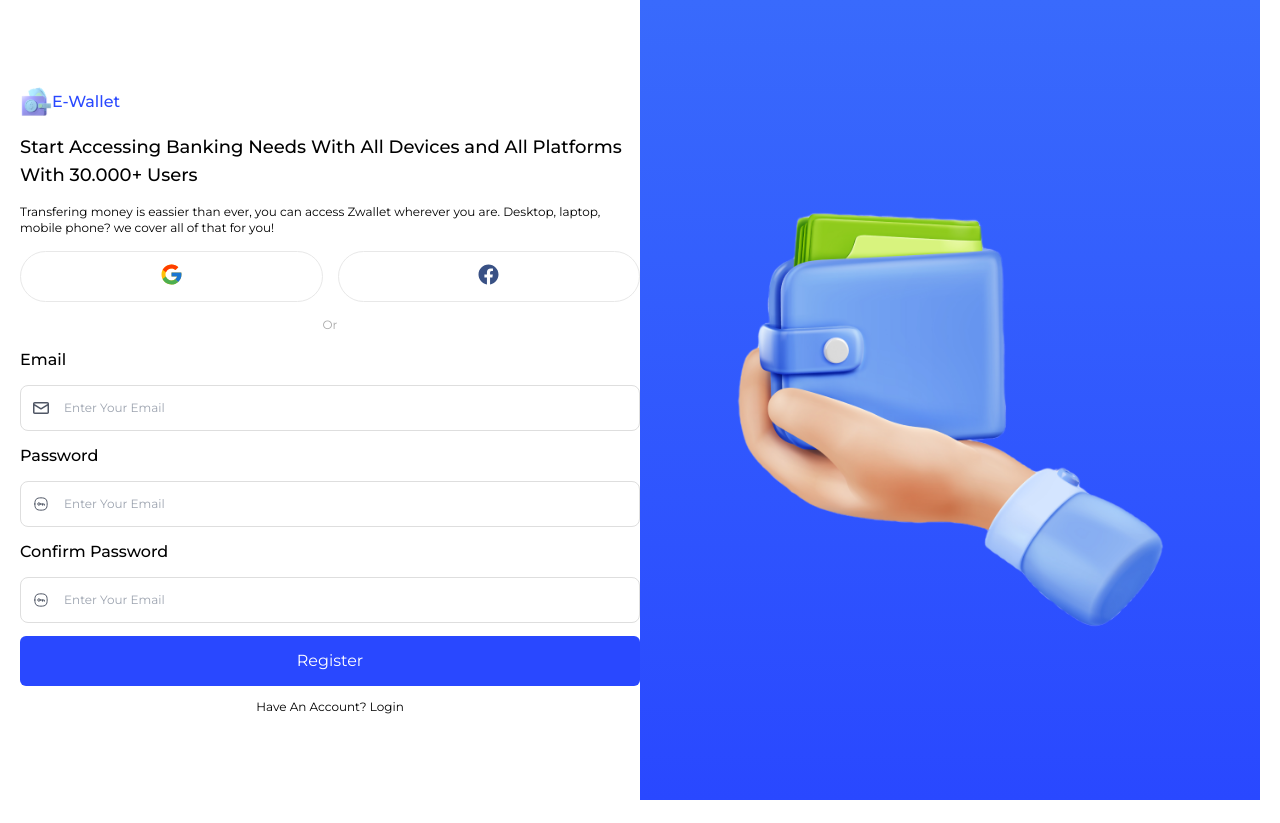
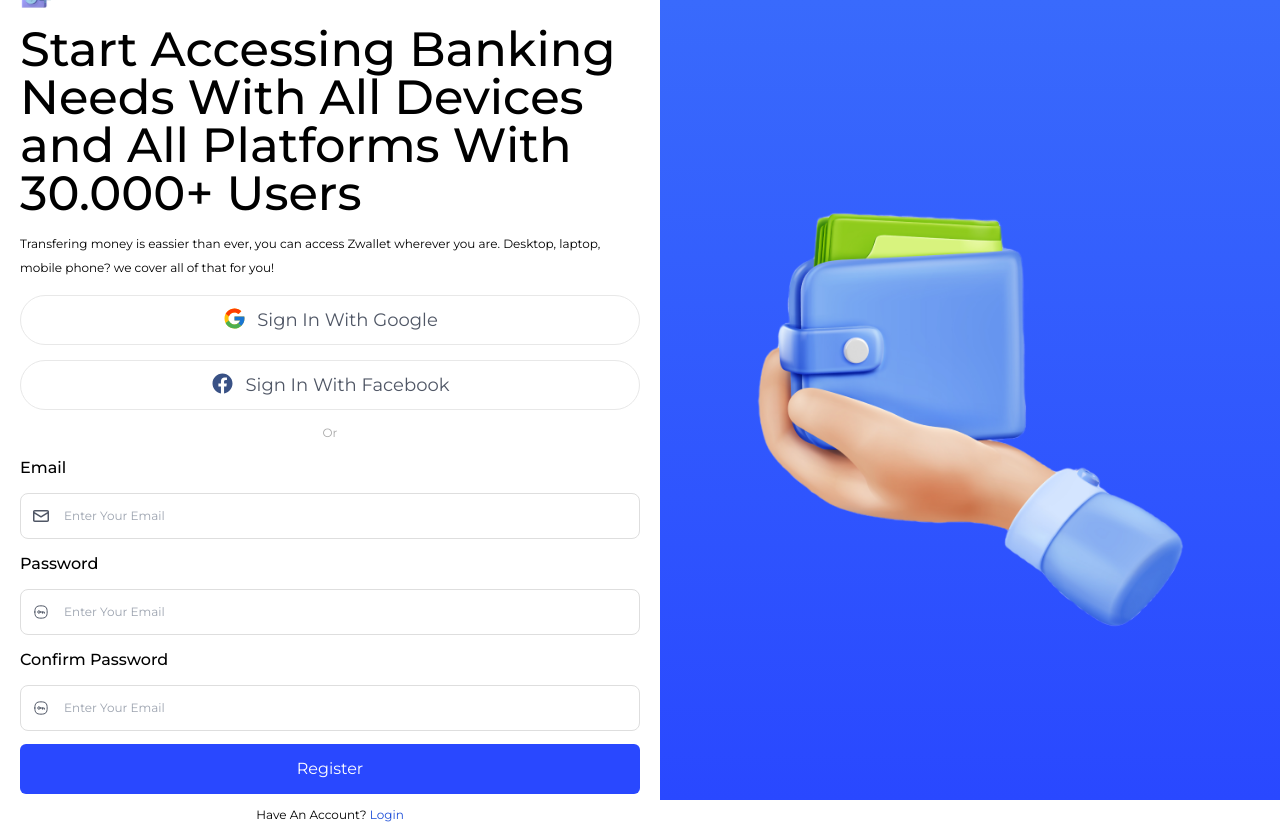
Before and after one commit to ridwanbahtiar15/E-Wallet-Frontend, a React (Vite) app: page /register in a window 1280 px wide. Before the commit the page ends 800 px from the top, so only its background shows below. Built offline with nearby package versions, Linux system fonts and the light colour scheme.

Commit message:
fix responsive tablet & laptop

```diff
--- a/src/pages/Register.jsx
+++ b/src/pages/Register.jsx
@@ -1,21 +1,22 @@
 /* eslint-disable react/no-unknown-property */
 // eslint-disable-next-line no-unused-vars
 import React from "react";
+import { Link } from "react-router-dom";
 
 function register() {
   return (
     <>
-      <div className="h-screen flex items-center mx-5">
-        <div className="flex-1 bg-white font-montserrat flex">
+      <div className="h-screen flex items-center">
+        <div className="flex-1 md:flex-initial md:w-2/3 lg:w-1/2 bg-white font-montserrat mx-5 md:rounded-r-full">
           <div className="flex flex-col gap-[15px]">
             <div className="flex items-center">
               <img src="/svg/Money-Wallet-logo.svg" alt="e-wallet-logo" />
               <h1 className="text-[#2948FF] font-medium">E-Wallet</h1>
             </div>
 
-            <p className="text-lg font-medium">Start Accessing Banking Needs With All Devices and All Platforms With 30.000+ Users</p>
-            <p className="text-xs font-normal">Transfering money is eassier than ever, you can access Zwallet wherever you are. Desktop, laptop, mobile phone? we cover all of that for you!</p>
-            <div className="flex gap-[15px] justify-center">
+            <p className="text-lg md:text-5xl font-medium">Start Accessing Banking Needs With All Devices and All Platforms With 30.000+ Users</p>
+            <p className="text-xs md:leading-6 font-normal">Transfering money is eassier than ever, you can access Zwallet wherever you are. Desktop, laptop, mobile phone? we cover all of that for you!</p>
+            <div className="flex gap-[15px] justify-center md:flex-col">
               <button className="flex flex-1 border border-[#E8E8E8] h-[51px] p-[10px] gap-[10px] rounded-full justify-center">
                 <svg width="25" height="25" viewBox="0 0 25 25" fill="none" xmlns="http://www.w3.org/2000/svg">
                   <path
@@ -35,7 +36,7 @@ function register() {
                     fill="#1976D2"
                   />
                 </svg>
-                <p className="hidden">Google</p>
+                <p className="hidden md:text-lg md:text-[#4F5665] md:block">Sign In With Google</p>
               </button>
               <button className="flex flex-1 border border-[#E8E8E8] h-[51px] p-[10px] gap-[10px] rounded-full justify-center">
                 <svg width="25" height="25" viewBox="0 0 25 25" fill="none" xmlns="http://www.w3.org/2000/svg">
@@ -44,7 +45,7 @@ function register() {
                     fill="#395185"
                   />
                 </svg>
-                <p className="hidden">Facebook</p>
+                <p className="hidden md:text-lg md:text-[#4F5665] md:block">Sign In With Facebook</p>
               </button>
             </div>
             <div className="flex justify-center">
@@ -120,13 +121,20 @@ function register() {
                   <input type="password" placeholder="Enter Your Email" name="email" className="flex-1 outline-none text-xs font-normal text-[#4F5665]" />
                 </div>
                 <button className="w-full p-[10px] h-[50px] text-white bg-[#2948FF] rounded-md">Register</button>
-                <p className="text-center font-normal text-xs">Have An Account? Login</p>
+                <p className="text-center font-normal text-xs">
+                  Have An Account?{" "}
+                  <span>
+                    <Link to="/login" className="text-blue-700">
+                      Login
+                    </Link>
+                  </span>
+                </p>
               </form>
             </div>
           </div>
         </div>
-        <div className="hidden md:flex md:flex-1 h-full md:bg-gradient-to-b md:from-[#396AFC] md:to-[#2948FF] md:justify-center md:items-center">
-          <img src="/img/register-side.png" alt="register-img" />
+        <div className="hidden md:flex md:flex-initial md:w-1/3 lg:w-1/2 h-screen md:bg-gradient-to-b md:from-[#396AFC] md:to-[#2948FF] md:justify-center md:items-center">
+          <img src="/img/register-side.png" alt="register-img" className="object-contain" />
         </div>
       </div>
     </>
```
